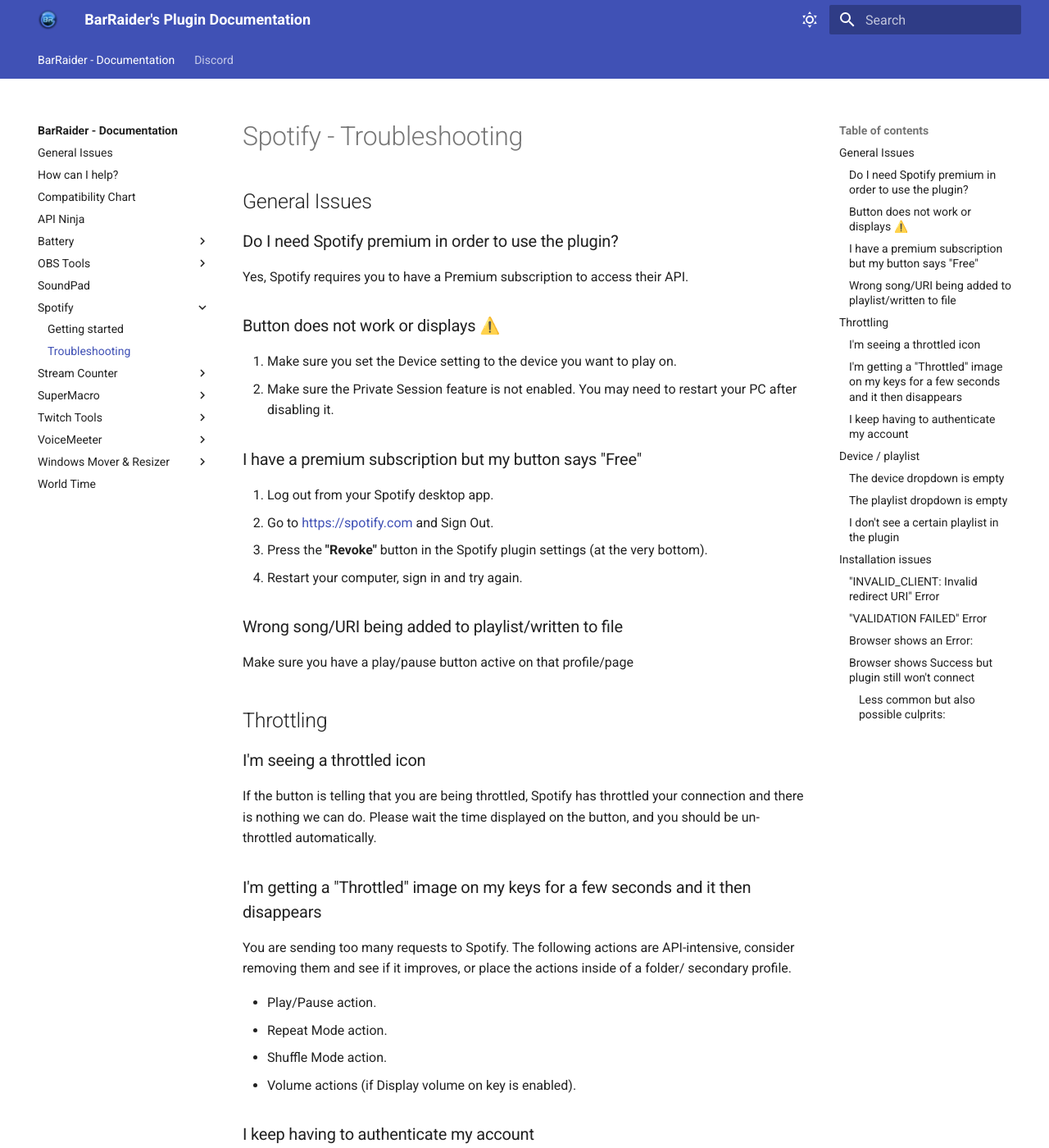
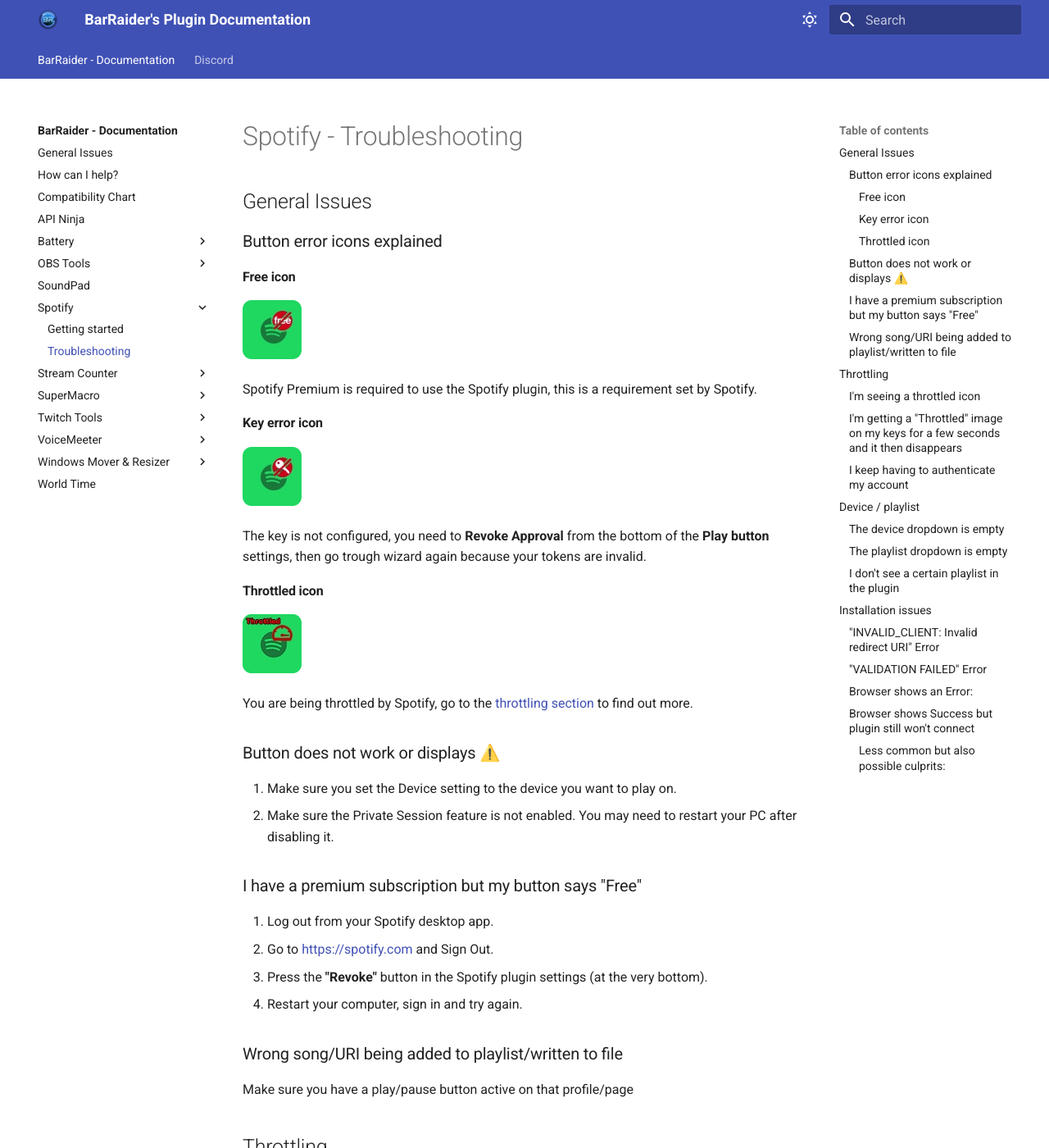
Before and after one commit to BarRaiders/barraiders.github.io, an MkDocs documentation site: the page built from docs/faqs/spotify/troubleshooting.md, in a window 1280 px wide and 1400 px high. Shown: the whole window at 82% size. Built offline with MkDocs 1.6.1 and Material for MkDocs 9.7.7, drawn with Linux system fonts in a browser that asks for light colours; comment, search, counter and statistics services are not loaded.

Commit message:
Edits to compatibility and troubleshooting spotify

```diff
--- a/docs/faqs/spotify/troubleshooting.md
+++ b/docs/faqs/spotify/troubleshooting.md
@@ -6,8 +6,23 @@
 # Spotify - Troubleshooting
 
 ## General Issues
-### Do I need Spotify premium in order to use the plugin?
-Yes, Spotify requires you to have a Premium subscription to access their API.
+
+### Button error icons explained
+
+#### Free icon
+![Free Icon](img/spotify_free.webp)
+
+Spotify Premium is required to use the Spotify plugin, this is a requirement set by Spotify.
+
+#### Key error icon
+![Key Icon](img/key.webp)
+
+The key is not configured, you need to **Revoke Approval** from the bottom of the **Play button** settings, then go trough wizard again because your tokens are invalid.
+
+#### Throttled icon
+![Throttled Icon](img/throttled.webp)
+
+You are being throttled by Spotify, go to the [throttling section](./#throttling) to find out more.
 
 ### Button does not work or displays ⚠️
 1. Make sure you set the Device setting to the device you want to play on.
```
Also changed, not shown: docs/faqs/general/compatibility.md (+1 -1 lines), docs/faqs/spotify/img/key.webp (added), docs/faqs/spotify/img/spotify_free.webp (added), docs/faqs/spotify/img/spotify_wifi.webp (added), docs/faqs/spotify/img/throttled.webp (added).
